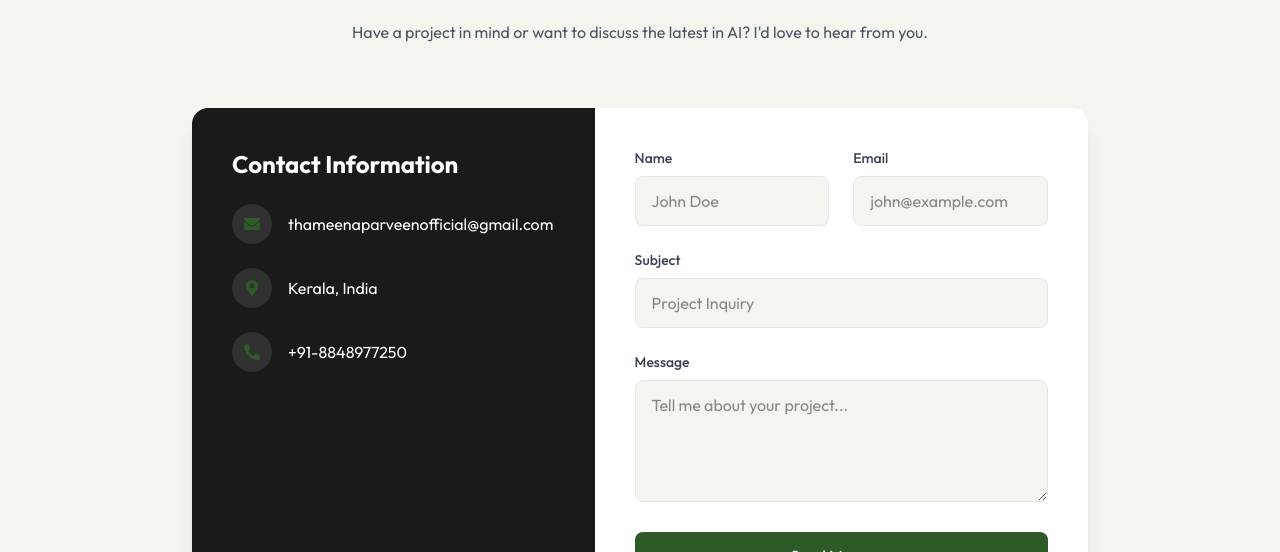
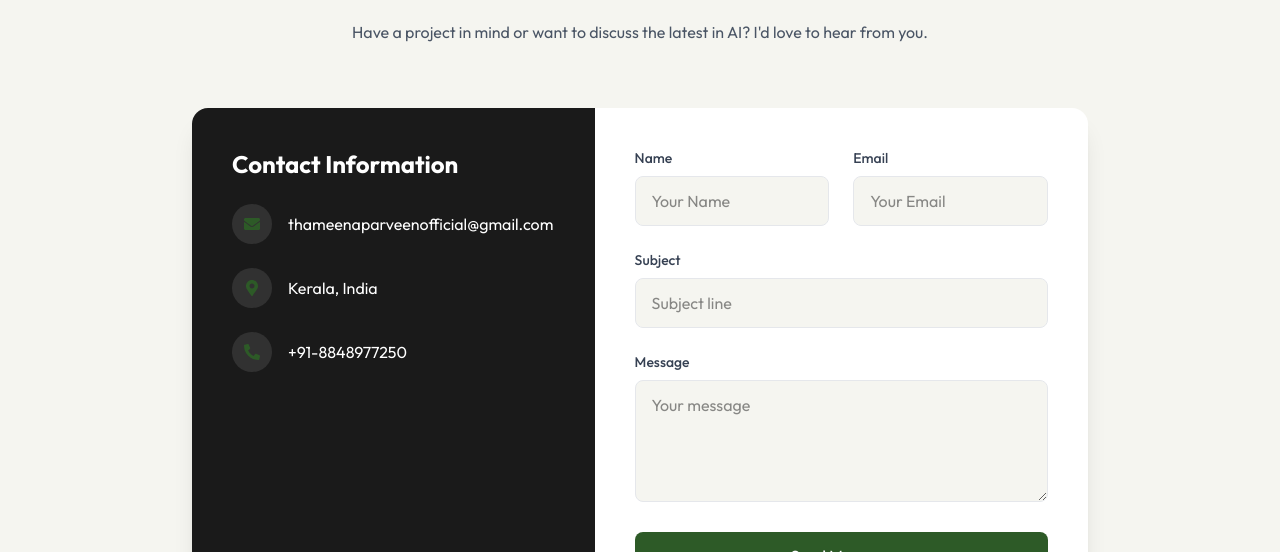
Before and after one commit to thameenaparveen2906/Thameena-Parveen--Personal-Portfolio, a React (Vite) app: page / in a window 1280 px wide. Shown: the part 4981-5533 px from the top of the page. Built offline with nearby package versions, Linux system fonts and the light colour scheme.

Commit message:
Update Contact Form

```diff
--- a/src/components/Contact.jsx
+++ b/src/components/Contact.jsx
@@ -57,7 +57,7 @@ const Contact = () => {
                                     <input
                                         type="text"
                                         className="w-full px-4 py-3 rounded-lg border border-gray-200 focus:border-accent focus:ring-1 focus:ring-accent outline-none transition-colors bg-primary"
-                                        placeholder="John Doe"
+                                        placeholder="Your Name"
                                     />
                                 </div>
                                 <div>
@@ -65,7 +65,7 @@ const Contact = () => {
                                     <input
                                         type="email"
                                         className="w-full px-4 py-3 rounded-lg border border-gray-200 focus:border-accent focus:ring-1 focus:ring-accent outline-none transition-colors bg-primary"
-                                        placeholder="john@example.com"
+                                        placeholder="Your Email"
                                     />
                                 </div>
                             </div>
@@ -74,7 +74,7 @@ const Contact = () => {
                                 <input
                                     type="text"
                                     className="w-full px-4 py-3 rounded-lg border border-gray-200 focus:border-accent focus:ring-1 focus:ring-accent outline-none transition-colors bg-primary"
-                                    placeholder="Project Inquiry"
+                                    placeholder="Subject line"
                                 />
                             </div>
                             <div>
@@ -82,7 +82,7 @@ const Contact = () => {
                                 <textarea
                                     rows="4"
                                     className="w-full px-4 py-3 rounded-lg border border-gray-200 focus:border-accent focus:ring-1 focus:ring-accent outline-none transition-colors bg-primary"
-                                    placeholder="Tell me about your project..."
+                                    placeholder="Your message"
                                 ></textarea>
                             </div>
 
```
